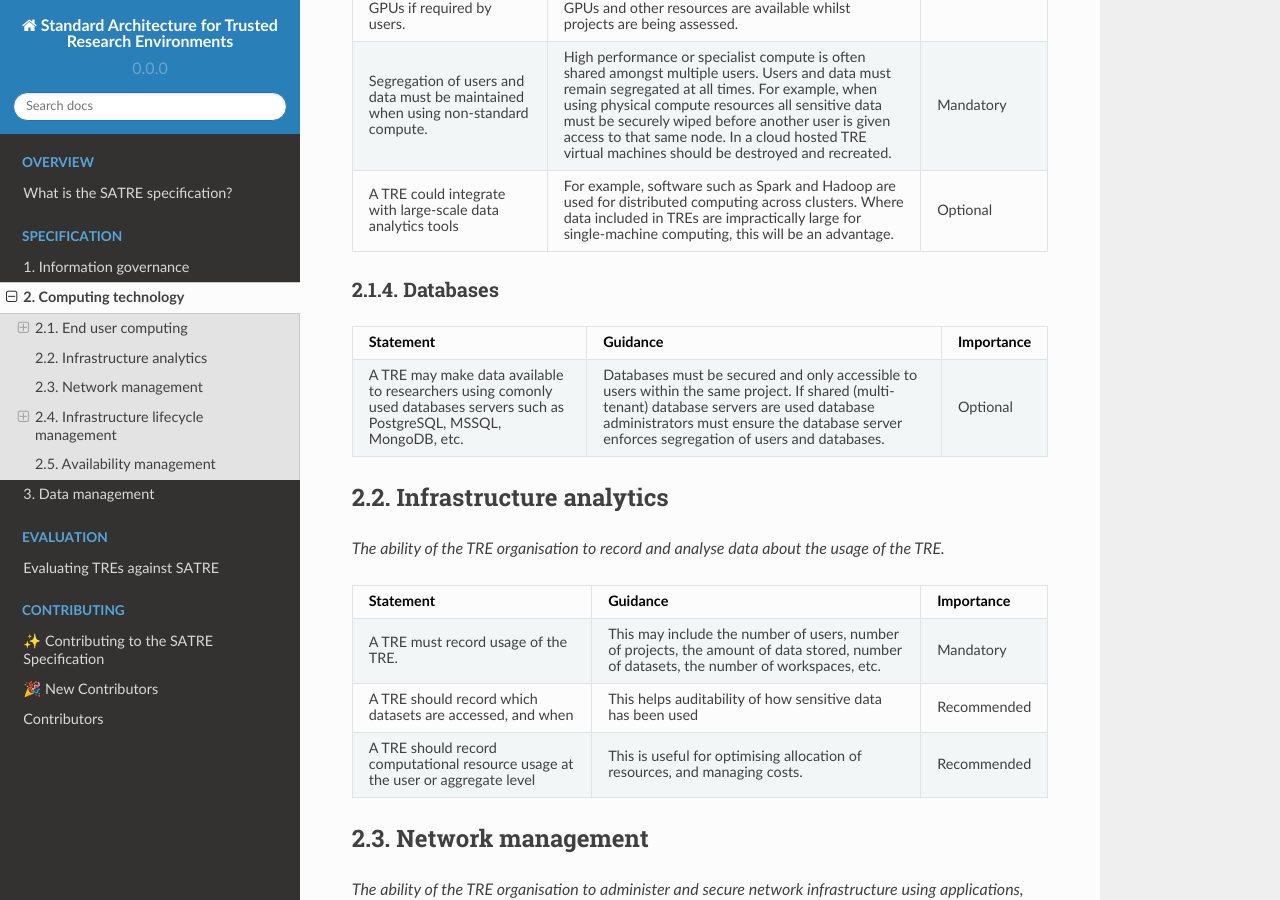
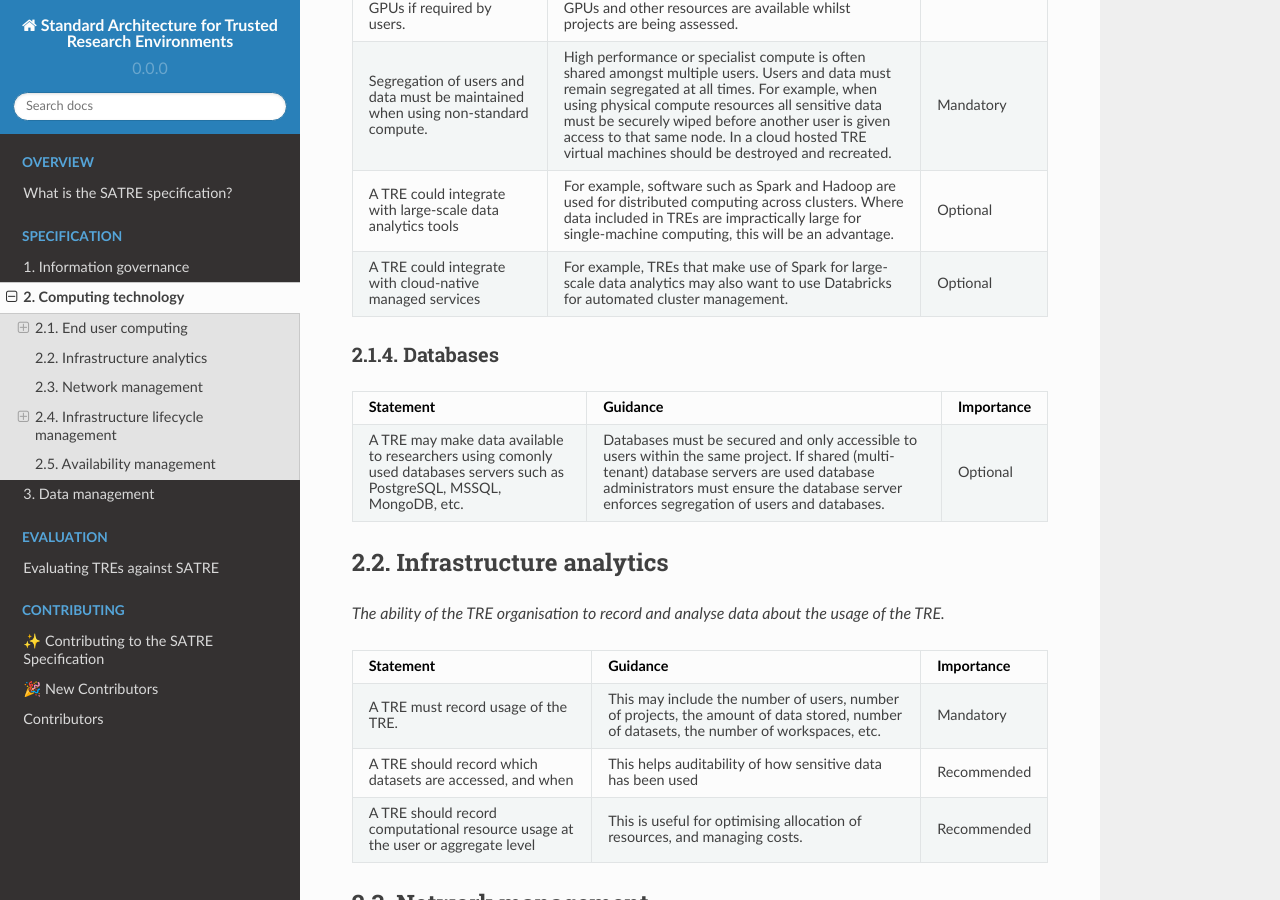
Before and after one commit to sa-tre/satre-specification, a Sphinx documentation site: the page built from docs/source/pillars/computing_technology.md, in a window 1280 px wide and 900 px high, scrolled down 2763 px. Built offline with Sphinx 7.4.7 and the Read the Docs theme 2.0.0, drawn with Linux system fonts in a browser that asks for light colours.

Commit message:
cloud-native services

````diff
--- a/docs/source/pillars/computing_technology.md
+++ b/docs/source/pillars/computing_technology.md
@@ -115,6 +115,9 @@ _The ability to run analyses requiring more compute resources, or more specialis
 * - A TRE could integrate with large-scale data analytics tools
   - For example, software such as Spark and Hadoop are used for distributed computing across clusters.
     Where data included in TREs are impractically large for single-machine computing, this will be an advantage.
+  - Optional
+* - A TRE could integrate with cloud-native managed services
+  - For example, TREs that make use of Spark for large-scale data analytics may also want to use Databricks for automated cluster management.
   - Optional
 ```
 
````
